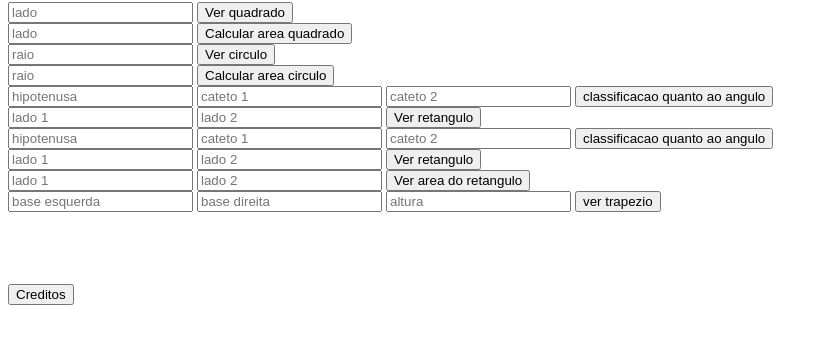
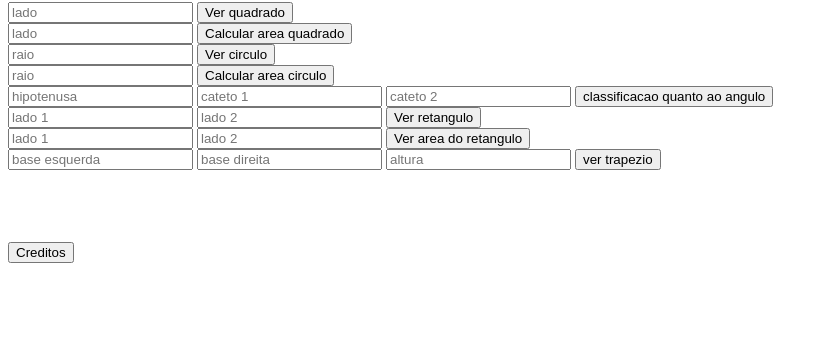
Before and after one commit to Sarmuns/trabNuvem, a website: page index.html in a window 1280 px wide. Shown: the part 78-422 px from the top of the page, without its empty margins (0-828 px from the left). Drawn offline with Linux system fonts and the light colour scheme.

Commit message:
finishing touches

```diff
--- a/index.html
+++ b/index.html
@@ -45,21 +45,6 @@
 
 </div>
 <div>
-  <form action="https://trabnuvem.herokuapp.com/triangulo">
-    <input type="text" name="lado1" placeholder="hipotenusa" required>
-    <input type="text" name="lado2" placeholder="cateto 1" required>
-    <input type="text" name="lado3" placeholder="cateto 2" required>
-    <input class="subscribe-button" type="submit" value="classificacao quanto ao angulo"/>
-  </form>
-</div>
-<div>
-  <form action="https://trabnuvem.herokuapp.com/retangulo">
-    <input type="text" name="lado1" placeholder="lado 1" required>
-    <input type="text" name="lado2" placeholder="lado 2" required>
-    <input class="subscribe-button" type="submit" value="Ver retangulo"/>
-  </form>
-</div>
-<div>
   <form action="https://trabnuvem.herokuapp.com/retanguloArea">
     <input type="text" name="lado1" placeholder="lado 1" required>
     <input type="text" name="lado2" placeholder="lado 2" required>
```
